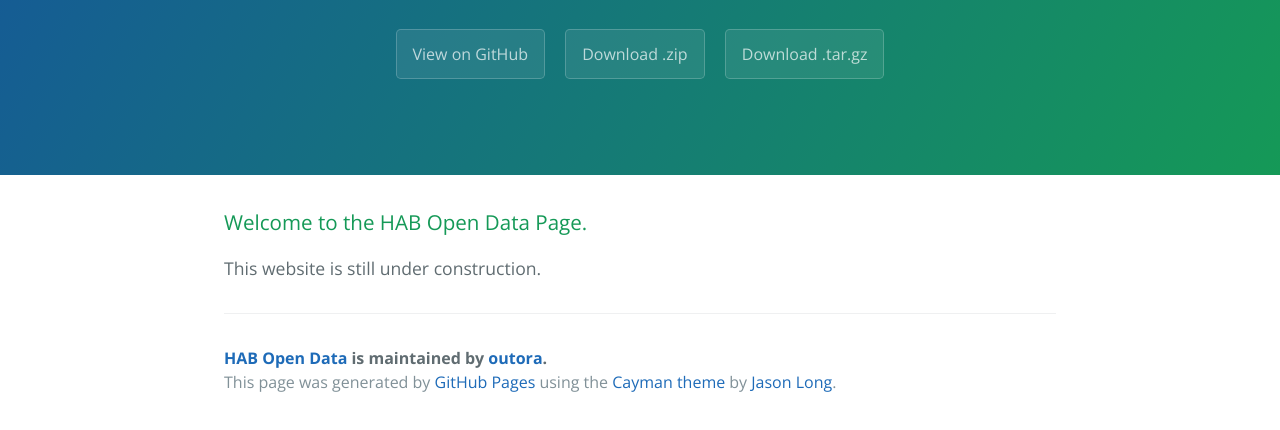
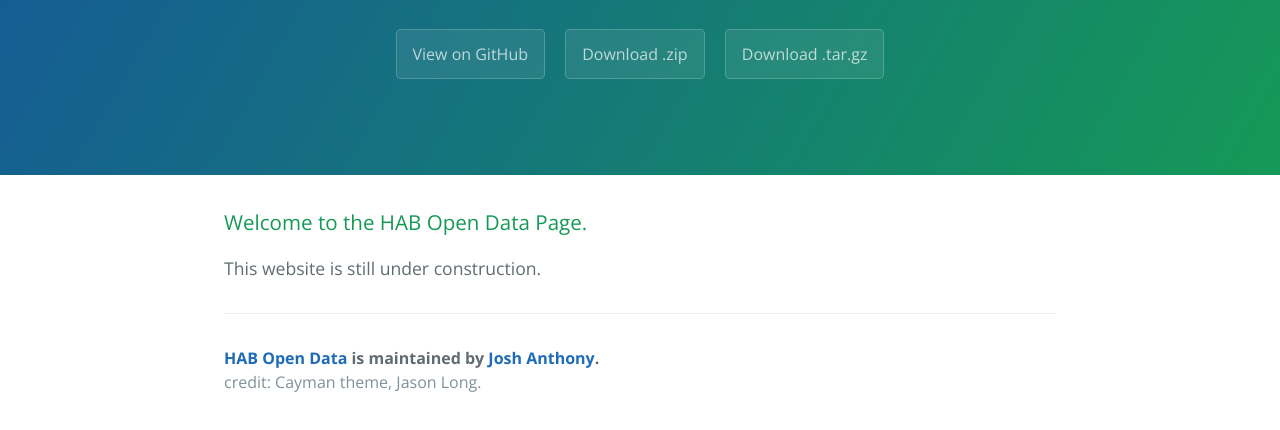
Before and after one commit to joshanthony/opendata-hab, a plain HTML site: page index.html in a window 1280 px wide. Shown: the part 208-638 px from the top of the page. Drawn offline with nearby package versions, Linux system fonts and the light colour scheme.

Commit message:
Update index.html

```diff
--- a/index.html
+++ b/index.html
@@ -25,9 +25,9 @@
 <p>This website is still under construction.</p>
 
       <footer class="site-footer">
-        <span class="site-footer-owner"><a href="https://github.com/outora/opendata-hab">HAB Open Data</a> is maintained by <a href="https://github.com/outora">outora</a>.</span>
+        <span class="site-footer-owner"><a href="https://github.com/outora/opendata-hab">HAB Open Data</a> is maintained by <a href="https://github.com/joshanthony">Josh Anthony</a>.</span>
 
-        <span class="site-footer-credits">This page was generated by <a href="https://pages.github.com">GitHub Pages</a> using the <a href="https://github.com/jasonlong/cayman-theme">Cayman theme</a> by <a href="https://twitter.com/jasonlong">Jason Long</a>.</span>
+        <span class="site-footer-credits">credit: Cayman theme, Jason Long.</span>
       </footer>
 
     </section>
```
